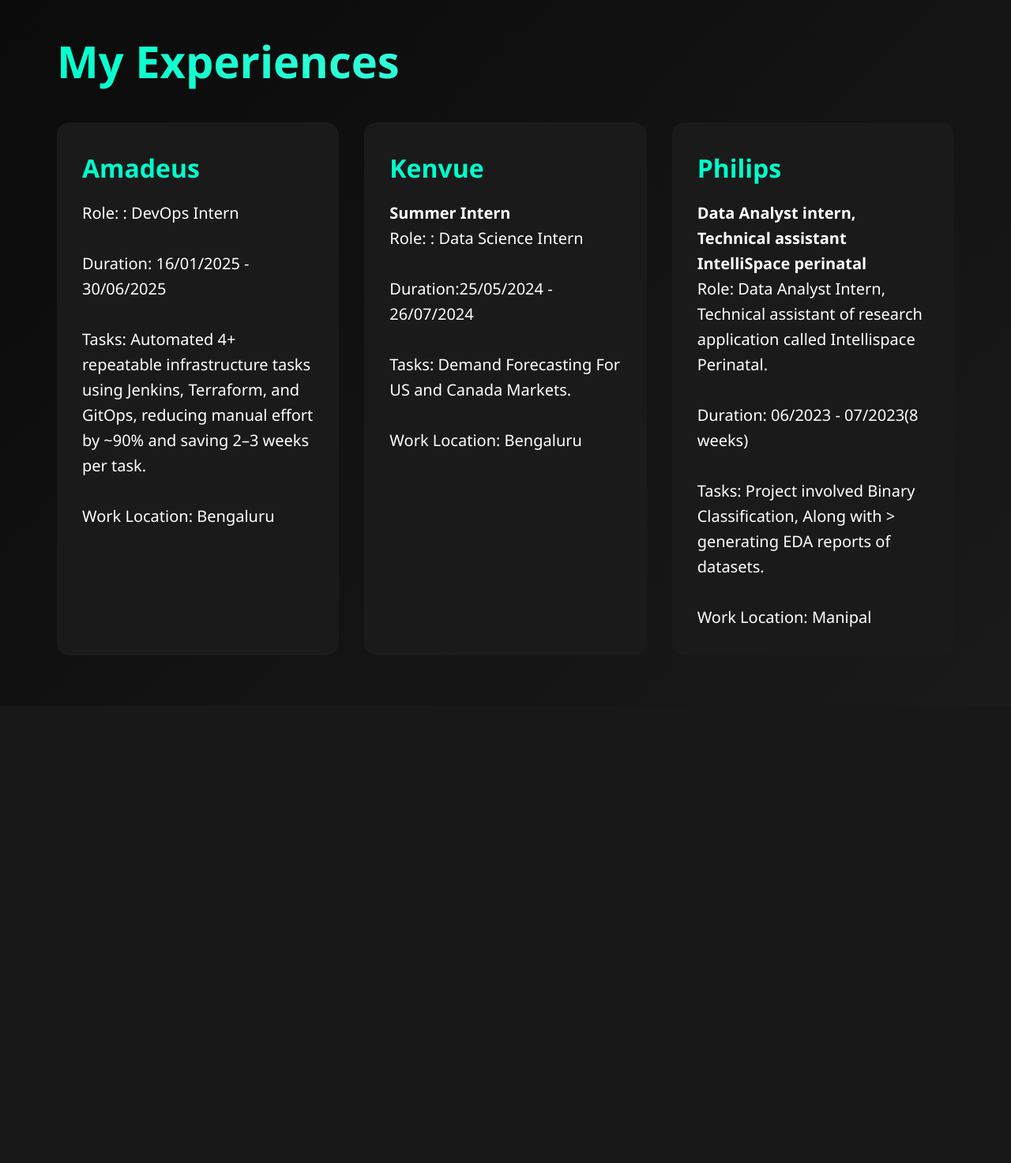
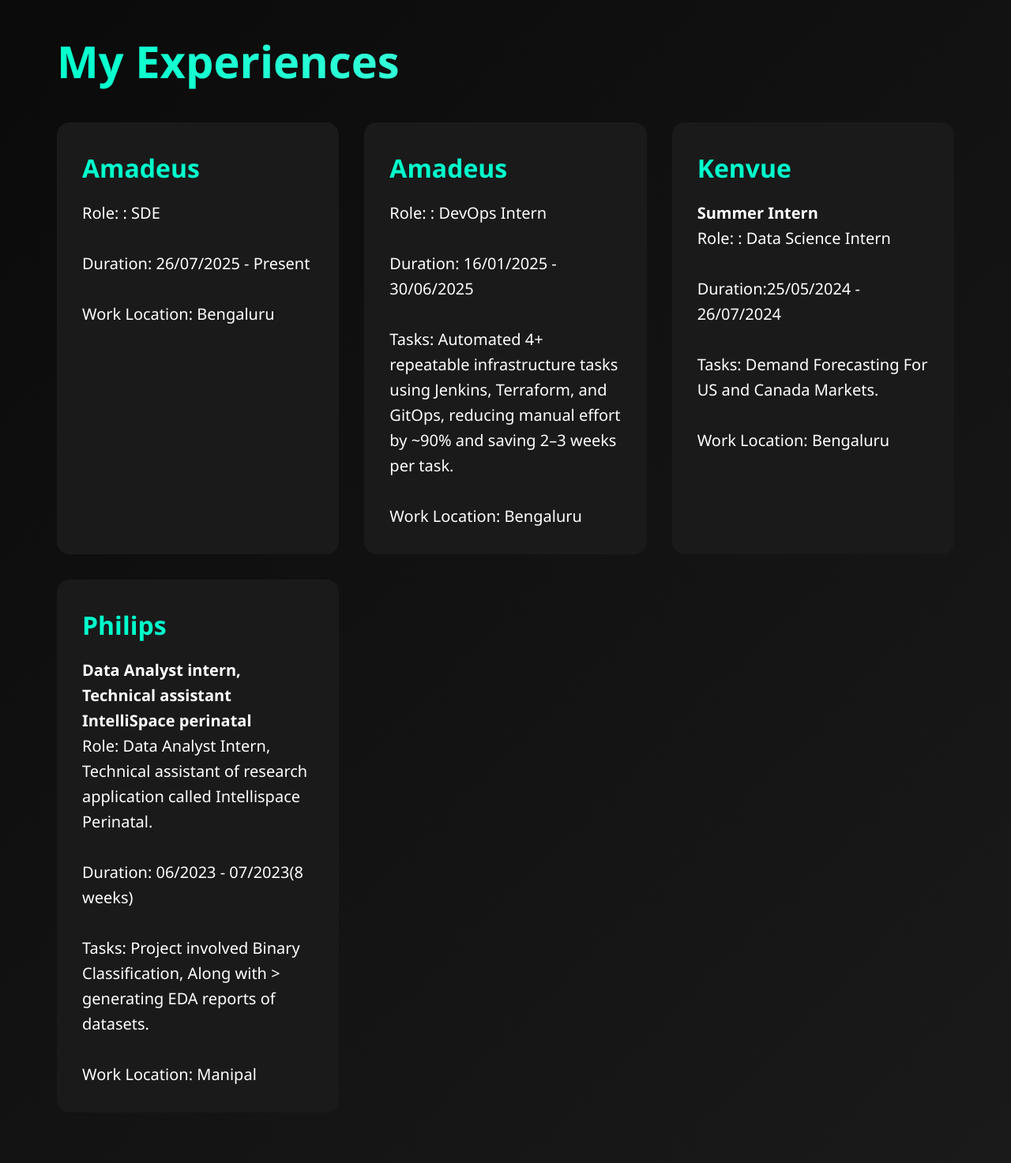
Before and after one commit to SieGe0701/portfolio, a Flask app: page /Work_Experience in a window 1280 px wide. Shown: the part 91-1564 px from the top of the page at 79% size. Before the commit the page ends 885 px from the top, so only its background shows below. Run offline with Flask 3, Linux system fonts and the light colour scheme; parts of the project's set-up code (start-up, migrations or seed data) failed here and were passed over.

Commit message:
Update Work Experience

```diff
--- a/templates/Work_Experience.html
+++ b/templates/Work_Experience.html
@@ -28,6 +28,14 @@
     <main class="container">
         <h1>My Experiences</h1>
         <div class="grid">
+            <div class="skill-item">
+                <h2>Amadeus</h2>
+                <p>
+                    Role: : SDE <br><br>
+                    Duration: 26/07/2025 - Present <br> <br>
+                    Work Location: Bengaluru
+                </p>
+            </div>
             <div class="skill-item">
                 <h2>Amadeus</h2>
                 <p>
```
